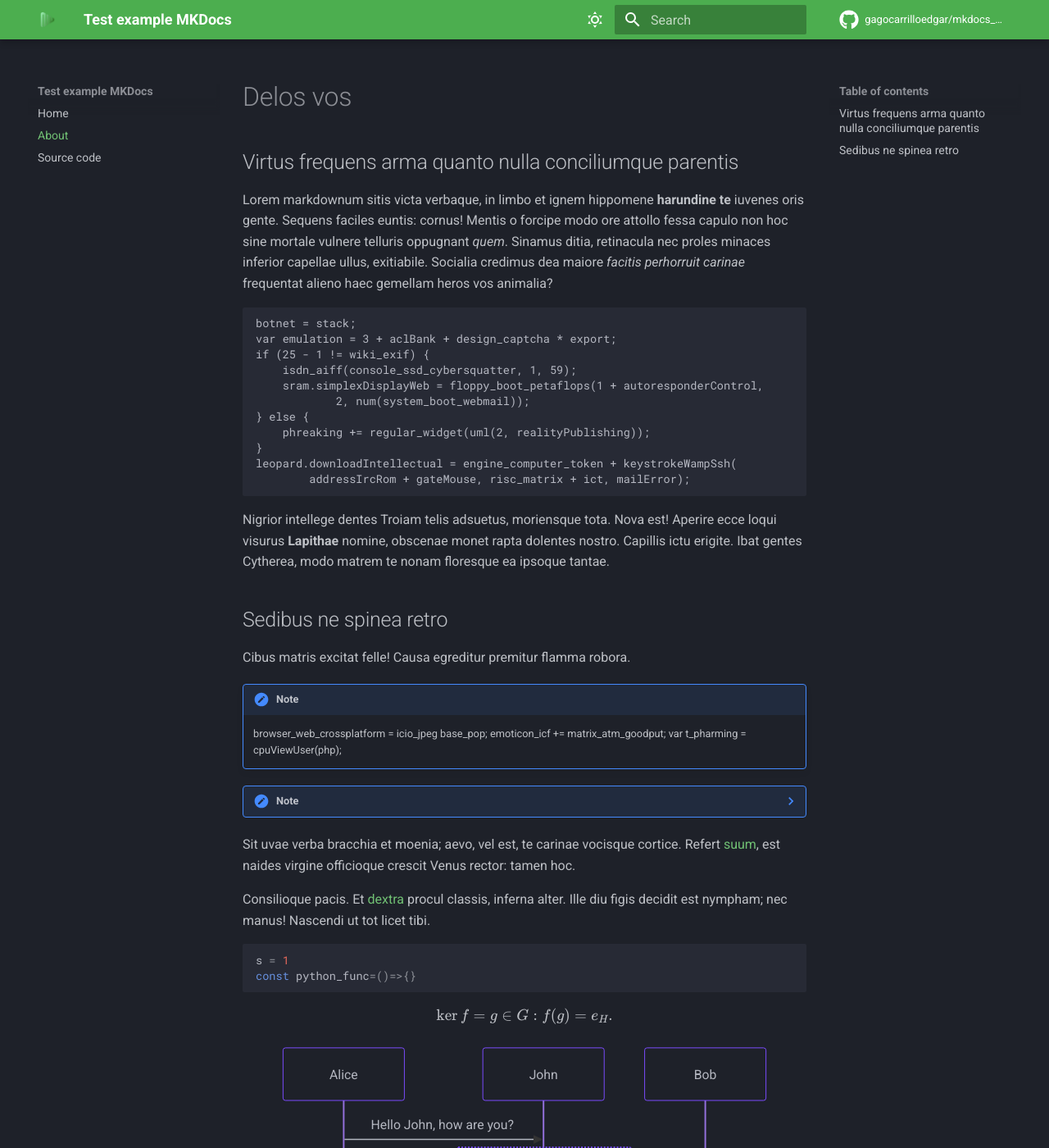
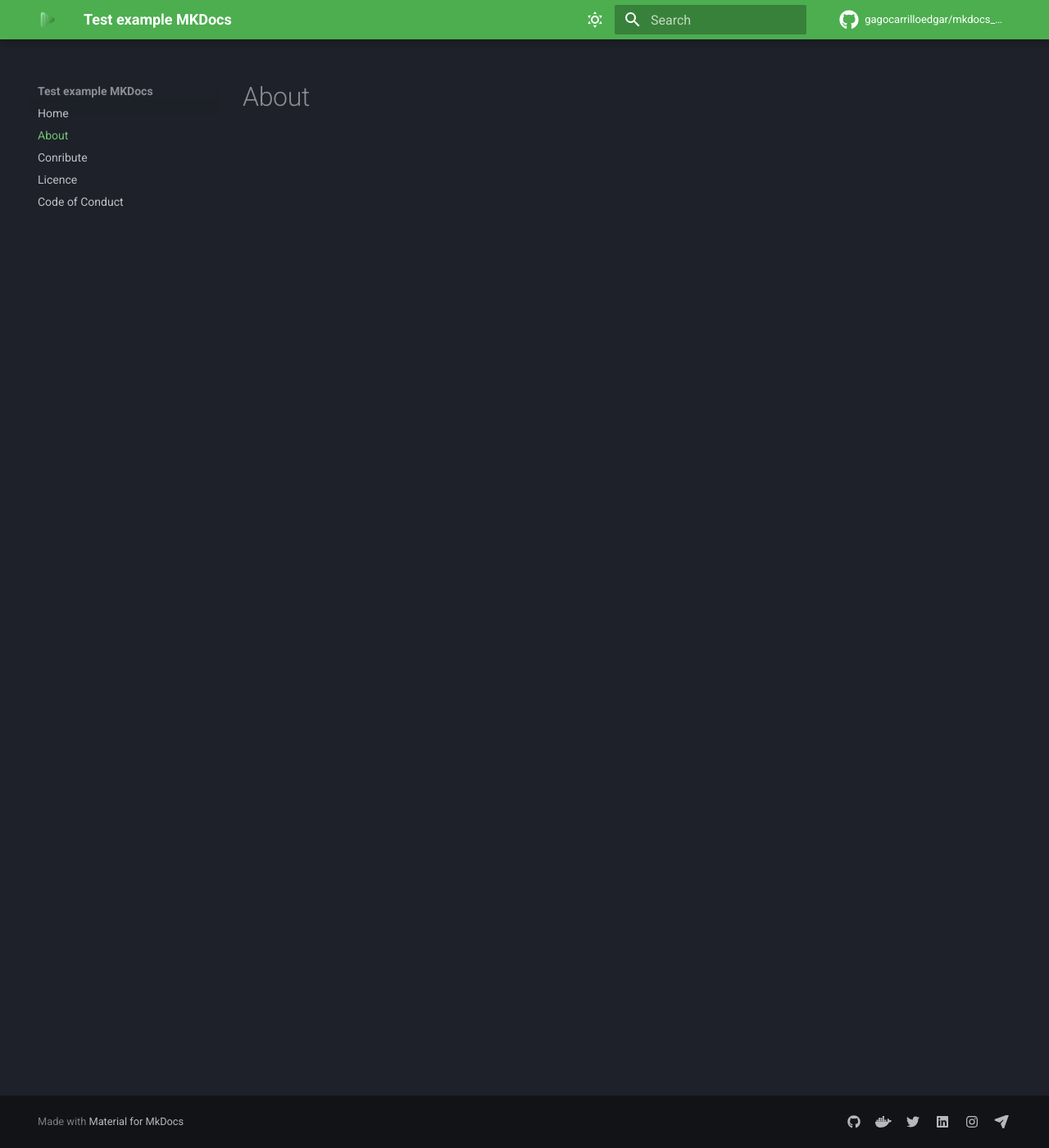
Before and after one commit to gagocarrilloedgar/mkdocs_template, an MkDocs documentation site: the page built from docs/about.md, in a window 1280 px wide and 1400 px high. Shown: the whole window at 82% size. Built offline with MkDocs 1.6.1 and Material for MkDocs 9.7.7, drawn with Linux system fonts in a browser that asks for light colours; comment, search, counter and statistics services are not loaded; some of the changed text lies outside the part shown.

````diff
--- a/docs/about.md
+++ b/docs/about.md
@@ -1,95 +1 @@
-# Delos vos
-
-## Virtus frequens arma quanto nulla conciliumque parentis
-
-Lorem markdownum sitis victa verbaque, in limbo et ignem hippomene **harundine
-te** iuvenes oris gente. Sequens faciles euntis: cornus! Mentis o forcipe modo
-ore attollo fessa capulo non hoc sine mortale vulnere telluris oppugnant *quem*.
-Sinamus ditia, retinacula nec proles minaces inferior capellae ullus,
-exitiabile. Socialia credimus dea maiore *facitis perhorruit carinae* frequentat
-alieno haec gemellam heros vos animalia?
-
-    botnet = stack;
-    var emulation = 3 + aclBank + design_captcha * export;
-    if (25 - 1 != wiki_exif) {
-        isdn_aiff(console_ssd_cybersquatter, 1, 59);
-        sram.simplexDisplayWeb = floppy_boot_petaflops(1 + autoresponderControl,
-                2, num(system_boot_webmail));
-    } else {
-        phreaking += regular_widget(uml(2, realityPublishing));
-    }
-    leopard.downloadIntellectual = engine_computer_token + keystrokeWampSsh(
-            addressIrcRom + gateMouse, risc_matrix + ict, mailError);
-
-Nigrior intellege dentes Troiam telis adsuetus, moriensque tota. Nova est!
-Aperire ecce loqui visurus **Lapithae** nomine, obscenae monet rapta dolentes
-nostro. Capillis ictu erigite. Ibat gentes Cytherea, modo matrem te nonam
-floresque ea ipsoque tantae.
-
-## Sedibus ne spinea retro
-
-Cibus matris excitat felle! Causa egreditur premitur flamma robora.
-
-!!! note
-    browser_web_crossplatform = icio_jpeg   base_pop;
-    emoticon_icf += matrix_atm_goodput;
-    var t_pharming = cpuViewUser(php);
-
-??? note
-    browser_web_crossplatform = icio_jpeg   base_pop;
-    emoticon_icf += matrix_atm_goodput;
-    var t_pharming = cpuViewUser(php);
-
-
-Sit uvae verba bracchia et moenia; aevo, vel est, te carinae vocisque cortice.
-Refert [suum](http://flectitur.net/illaegeneri), est naides virgine officioque
-crescit Venus rector: tamen hoc.
-
-Consilioque pacis. Et [dextra](http://placidis.io/votorumagamemnona) procul
-classis, inferna alter. Ille diu figis decidit est nympham; nec manus! Nascendi
-ut tot licet tibi.
-
-
-``` javascript
-s = 1
-const python_func=()=>{}
-
-```
-$$
-\operatorname{ker} f=\{g\in G:f(g)=e_{H}\}{\mbox{.}}
-$$
-
-``` mermaid
-sequenceDiagram
-  Alice->>John: Hello John, how are you?
-  loop Healthcheck
-      John->>John: Fight against hypochondria
-  end
-  Note right of John: Rational thoughts!
-  John-->>Alice: Great!
-  John->>Bob: How about you?
-  Bob-->>John: Jolly good!
-```
-
-[^1]: Lorem ipsum dolor sit amet, consectetur adipiscing elit.
-
-[^2]: Lorem ipsum dolor sit amet, consectetur adipiscing elit.
-
-
-Lorem ipsum[^1] dolor sit amet, consectetur adipiscing elit.[^2]
-
-
-![Placeholder](https://dummyimage.com/200x300/eee/aaa){ align=left }{ loading=lazy }
-Lorem ipsum dolor sit amet, consectetur adipiscing elit. Nulla et euismod nulla. Curabitur feugiat, tortor non consequat finibus, justo purus auctor massa, nec semper lorem quam in massa.
-
-<figure>
-  <img src="https://dummyimage.com/600x400/eee/aaa" width="300" />
-  <figcaption>Image caption</figcaption>
-</figure>
-
-- [x] Lorem ipsum dolor sit amet, consectetur adipiscing elit
-- [ ] Vestibulum convallis sit amet nisi a tincidunt
-    * [x] In hac habitasse platea dictumst
-    * [x] In scelerisque nibh non dolor mollis congue sed et metus
-    * [ ] Praesent sed risus massa
-- [ ] Aenean pretium efficitur erat, donec pharetra, ligula non scelerisque
+# About
--- a/mkdocs.yml
+++ b/mkdocs.yml
@@ -1,13 +1,17 @@
 
 # Project information
 site_name: Test example MKDocs
-site_url:  https://gagocarrilloedgar.github.io/mkdocs_template/
+site_url: https://gagocarrilloedgar.github.io/mkdocs_template/
+
 
 # Page tree
+
 nav:
   - Home: index.md
   - About: about.md
-  - Source code: source.md
+  - Conribute: contribute.md
+  - Licence: LICENSE.md
+  - Code of Conduct: CODE_OF_CONDUCT.md
 
 
 # Repository
@@ -15,11 +19,14 @@ repo_name: gagocarrilloedgar/mkdocs_template
 repo_url: https://github.com/gagocarrilloedgar/mkdocs_template
 edit_uri: ""
 
+# Theme
 theme:
   name: material
   logo: assets/logo.png
   favicon: img/favicon.ico
-  homepage: https://github.com/gagocarrilloedgar/mkdocs_template
+  homepage: https://github.com/[gagocarrilloedgar]/mkdocs_template
+  features:
+    - navigation.top
   palette:
     - scheme: slate
       primary: green
````
Also changed, not shown: docs/CODE_OF_CONDUCT.md (added, +184 -0 lines), docs/LICENSE.md (added, +21 -0 lines), docs/contribute.md (added, +1 -0 lines), docs/index.md (+1 -48 lines), docs/source.md (deleted, +0 -118 lines), package.json (deleted, +0 -15 lines), 2 other files.
